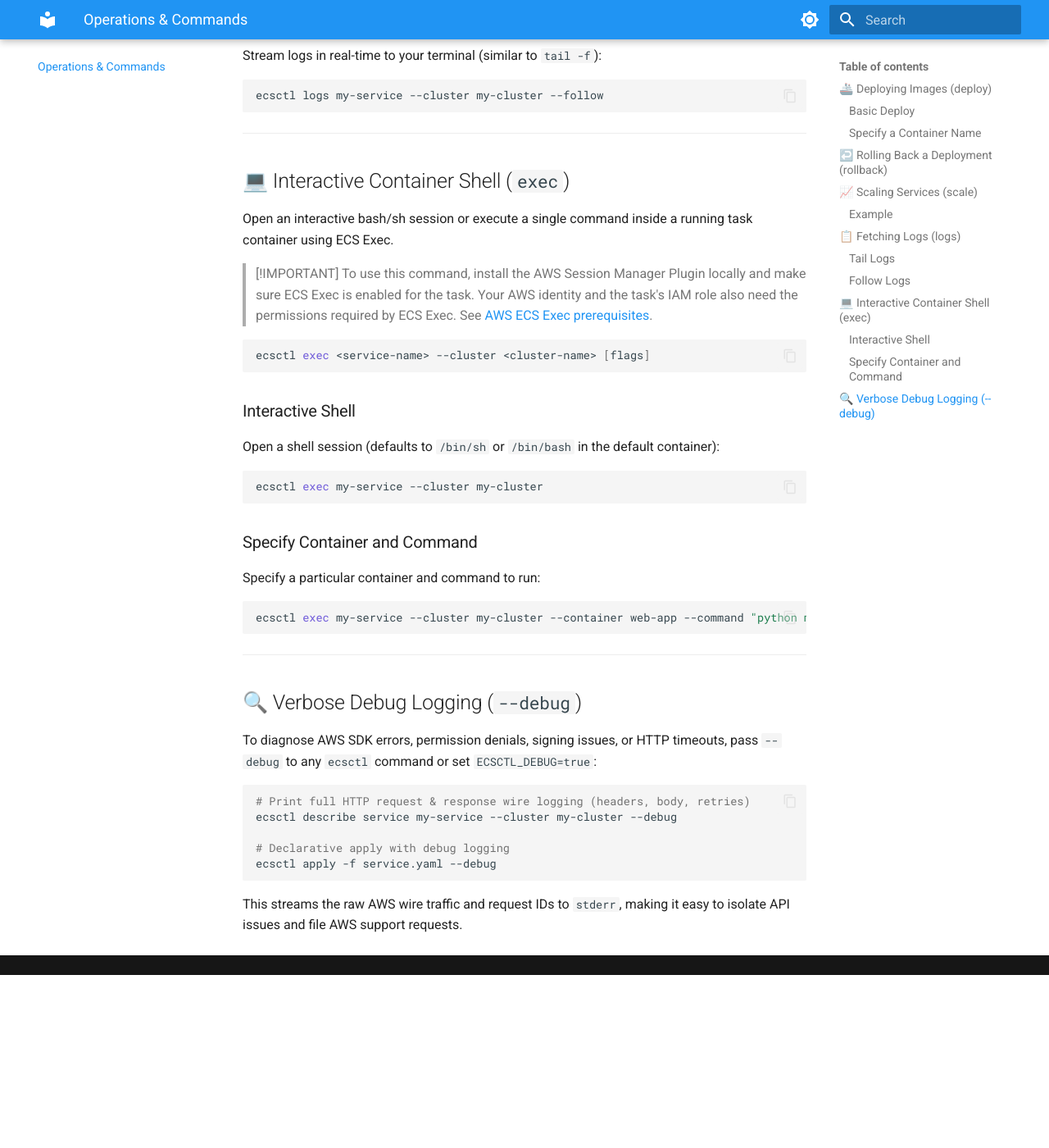
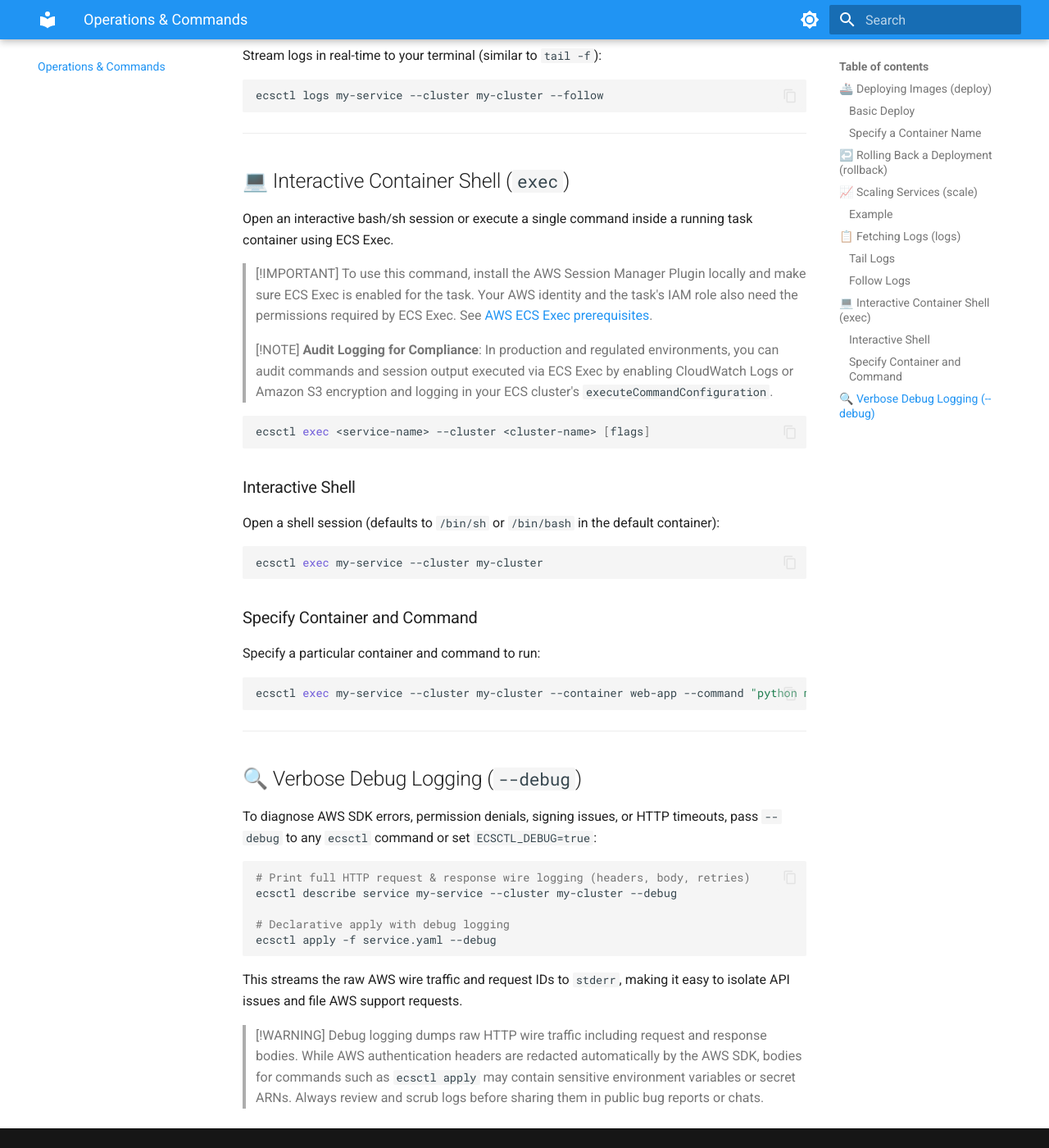
Before and after one commit to Roslaan001/ecsctl, an MkDocs documentation site: the page built from docs/commands.md, in a window 1280 px wide and 1400 px high, scrolled down 2022 px. Shown: the whole window at 82% size. Built offline with MkDocs 1.6.1 and Material for MkDocs 9.7.7, drawn with Linux system fonts in a browser that asks for light colours; before the commit the page ends 3211 px from its top, so only the background shows below that.

Commit message:
docs: add debug log redaction warning and exec audit note

````diff
--- a/docs/commands.md
+++ b/docs/commands.md
@@ -92,6 +92,9 @@
 > [!IMPORTANT]
 > To use this command, install the AWS Session Manager Plugin locally and make sure ECS Exec is enabled for the task. Your AWS identity and the task's IAM role also need the permissions required by ECS Exec. See [AWS ECS Exec prerequisites](https://docs.aws.amazon.com/AmazonECS/latest/developerguide/ecs-exec.html).
 
+> [!NOTE]
+> **Audit Logging for Compliance**: In production and regulated environments, you can audit commands and session output executed via ECS Exec by enabling CloudWatch Logs or Amazon S3 encryption and logging in your ECS cluster's `executeCommandConfiguration`.
+
 ```bash
 ecsctl exec <service-name> --cluster <cluster-name> [flags]
 ```
@@ -125,3 +128,6 @@
 ```
 
 This streams the raw AWS wire traffic and request IDs to `stderr`, making it easy to isolate API issues and file AWS support requests.
+
+> [!WARNING]
+> Debug logging dumps raw HTTP wire traffic including request and response bodies. While AWS authentication headers are redacted automatically by the AWS SDK, bodies for commands such as `ecsctl apply` may contain sensitive environment variables or secret ARNs. Always review and scrub logs before sharing them in public bug reports or chats.
````
